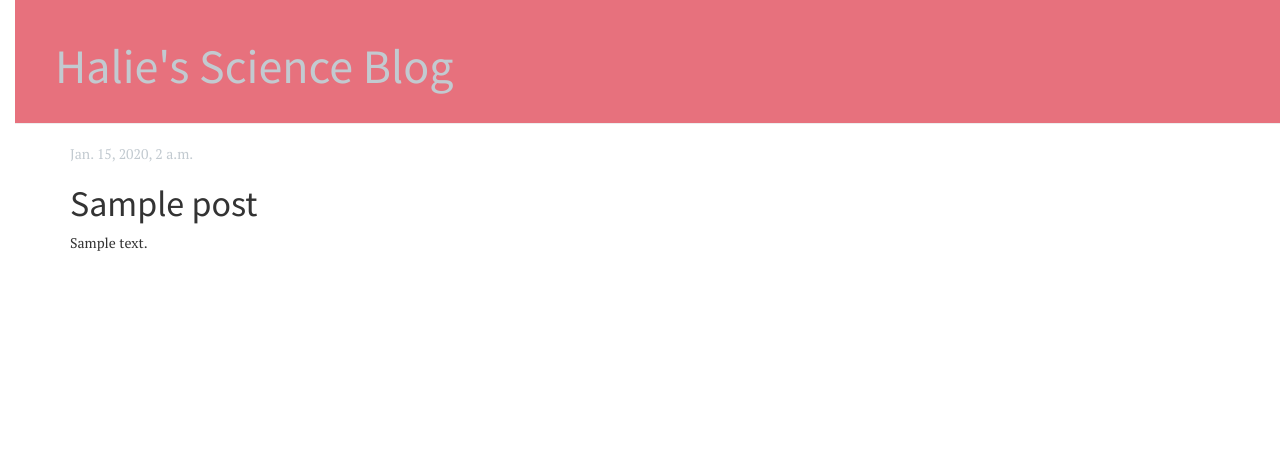
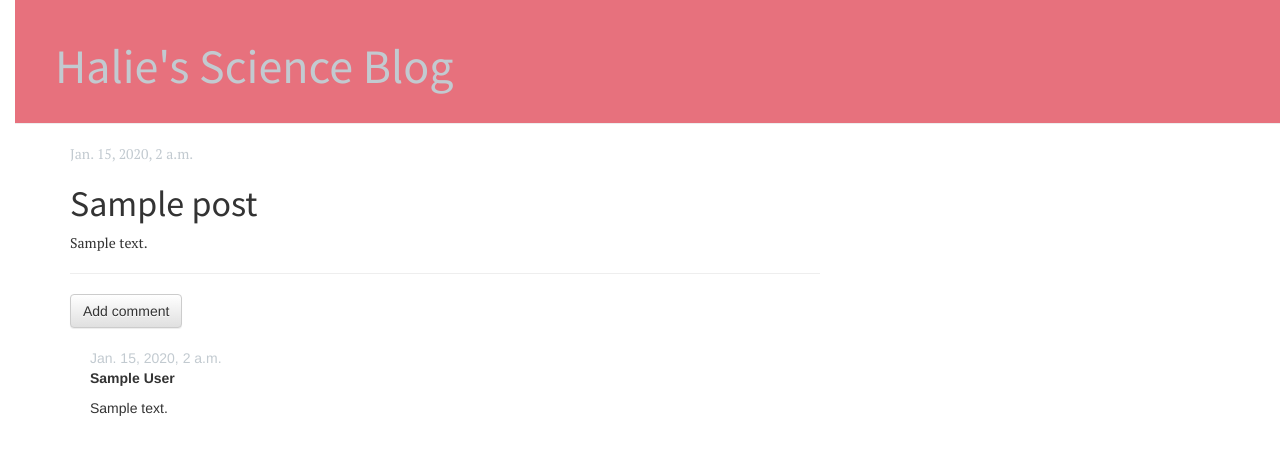
Before and after one commit to moottier/halies-blog, a Django app: page /post/1/ in a window 1280 px wide. Shown: the top 455 px of the page. Run offline with Django 3.2, Linux system fonts and the light colour scheme; tables that the repository leaves empty hold one stand-in row (values such as "Sample post"); some libraries are stand-ins or nearby versions.

Commit message:
added comments and comment counters

```diff
--- a/blog/admin.py
+++ b/blog/admin.py
@@ -1,4 +1,5 @@
 from django.contrib import admin
-from .models import Post
+from .models import Post, Comment
 
 admin.site.register(Post)
+admin.site.register(Comment)
--- a/blog/models.py
+++ b/blog/models.py
@@ -2,7 +2,10 @@ from django.db import models
 from django.utils import timezone
 
 class Post(models.Model):
-    author = models.ForeignKey('auth.User', on_delete=models.CASCADE)
+    author = models.ForeignKey(
+        'auth.User',
+        on_delete=models.CASCADE
+    )
     title = models.CharField(max_length=200)
     text = models.TextField()
     created_date = models.DateTimeField(
@@ -17,3 +20,23 @@ class Post(models.Model):
         self.save()
     def __str__(self):
         return self.title
+    def approved_comments(self):
+        return self.comments.filter(approved_comment=True)
+
+class Comment(models.Model):
+    post = models.ForeignKey(
+        'blog.Post',
+        related_name='comments',
+        on_delete=models.CASCADE,
+    )
+    author = models.CharField(max_length=200)
+    text = models.TextField()
+    created_date = models.DateTimeField(default=timezone.now)
+    approved_comment = models.BooleanField(default=False)
+
+    def approve(self):
+        self.approved_comment = True
+        self.save()
+
+    def __str__(self):
+        return self.text
--- a/blog/static/css/blog.css
+++ b/blog/static/css/blog.css
@@ -42,4 +42,8 @@ h1, h2, h3, h4 {
 }
 .post h1 a, .post h1 a:visited {
     color: #c2cad0;
+	    }
+
+.comment {
+    margin: 20px 0px 20px 20px;
 }
--- a/blog/templates/blog/post_detail.html
+++ b/blog/templates/blog/post_detail.html
@@ -16,4 +16,23 @@
     <h1>{{ post.title }}</h1>
     <p>{{ post.text|linebreaksbr }}</p>
   </div>
+  <hr>
+  <a class="btn btn-default" href="{% url 'add_comment_to_post' pk=post.pk %}">Add comment</a>
+  {% for comment in post.comments.all %}
+  {% if user.is_authenticated or comment.approved_comment %}
+  <div class="comment">
+    <div class="date">
+      {{ comment.created_date }}
+      {% if not comment.approved_comment %}
+      <a class="btn btn-default" href="{% url 'comment_remove' pk=comment.pk %}"><span class="glyphicon glyphicon-remove"></span></a>
+      <a class="btn btn-default" href="{% url 'comment_approve' pk=comment.pk %}"><span class="glyphicon glyphicon-ok"></span></a>
+      {% endif %}
+    </div>
+    <strong>{{ comment.author }}</strong>
+    <p>{{ comment.text|linebreaks }}</p>
+  </div>
+  {% endif %}
+  {% empty %}
+<p>No comments here yet :(</p>
+{% endfor %}
 {% endblock %}
--- a/blog/templates/blog/post_list.html
+++ b/blog/templates/blog/post_list.html
@@ -8,6 +8,7 @@
       </div>
       <h1><a href="{% url 'post_detail' pk=post.pk %}">{{ post.title }}</a></h1>
       <p>{{ post.text|linebreaksbr }}</p>
+      <a href="{% url 'post_detail' pk=post.pk %}">Comments: {{ post.approved_comments.count }}</a>
     </div>
   {% endfor %}
 {% endblock %}
--- a/blog/urls.py
+++ b/blog/urls.py
@@ -9,4 +9,7 @@ urlpatterns = [
     url(r'^drafts/$', views.post_draft_list, name='post_draft_list'),
     url(r'^post/(?P<pk>\d+)/publish/$', views.post_publish, name='post_publish'),
     url(r'^post/(?P<pk>\d+)/remove/$', views.post_remove, name='post_remove'),
+    url(r'^post/(?P<pk>\d+)/comment/$', views.add_comment_to_post, name='add_comment_to_post'),
+    url(r'^comment/(?P<pk>\d+)/approve/$', views.comment_approve, name='comment_approve'),
+    url(r'^comment/(?P<pk>\d+)/remove/$', views.comment_remove, name='comment_remove'),
 ]
--- a/blog/views.py
+++ b/blog/views.py
@@ -1,8 +1,8 @@
 from django.shortcuts import render, get_object_or_404, redirect
 from django.utils import timezone
 from django.contrib.auth.decorators import login_required
-from .models import Post
-from .forms import PostForm
+from .models import Post, Comment
+from .forms import PostForm, CommentForm
 
 def post_list(request):
     posts = Post.objects.filter(published_date__lte=timezone.now()).order_by('published_date')
@@ -55,3 +55,28 @@ def post_remove(request, pk):
     post = get_object_or_404(Post, pk=pk)
     post.delete()
     return redirect('post_list')
+
+def add_comment_to_post(request, pk):
+    post = get_object_or_404(Post, pk=pk)
+    if request.method == "POST":
+        form = CommentForm(request.POST)
+        if form.is_valid():
+            comment = form.save(commit=False)
+            comment.post = post
+            comment.save()
+            return redirect('post_detail', pk=post.pk)
+    else:
+        form = CommentForm()
+    return render(request, 'blog/add_comment_to_post.html', {'form': form})
+
+@login_required
+def comment_approve(request, pk):
+    comment = get_object_or_404(Comment, pk=pk)
+    comment.approve()
+    return redirect('post_detail', pk=comment.post.pk)
+
+@login_required
+def comment_remove(request, pk):
+    comment = get_object_or_404(Comment, pk=pk)
+    comment.delete()
+    return redirect('post_detail', pk=comment.post.pk)
```
Also changed, not shown: blog/forms.py (+7 -1 lines), blog/templates/blog/add_comment_to_post.html (added, +9 -0 lines), blog/migrations/0002_comment.py (added).
